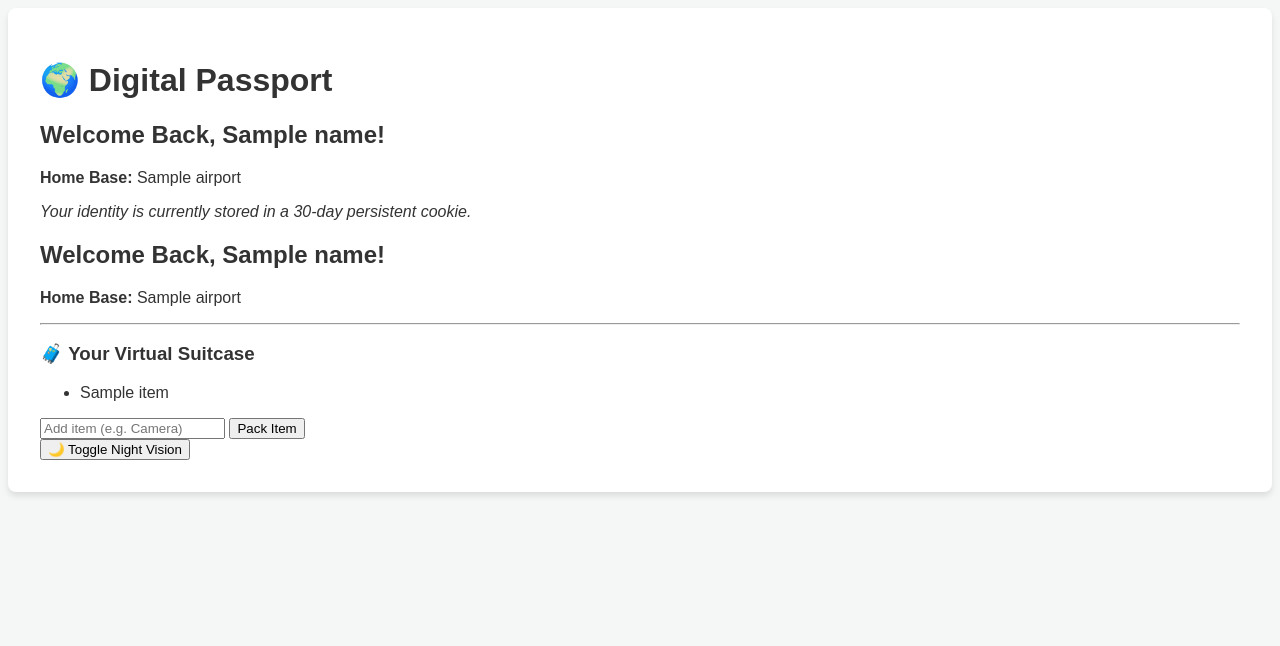
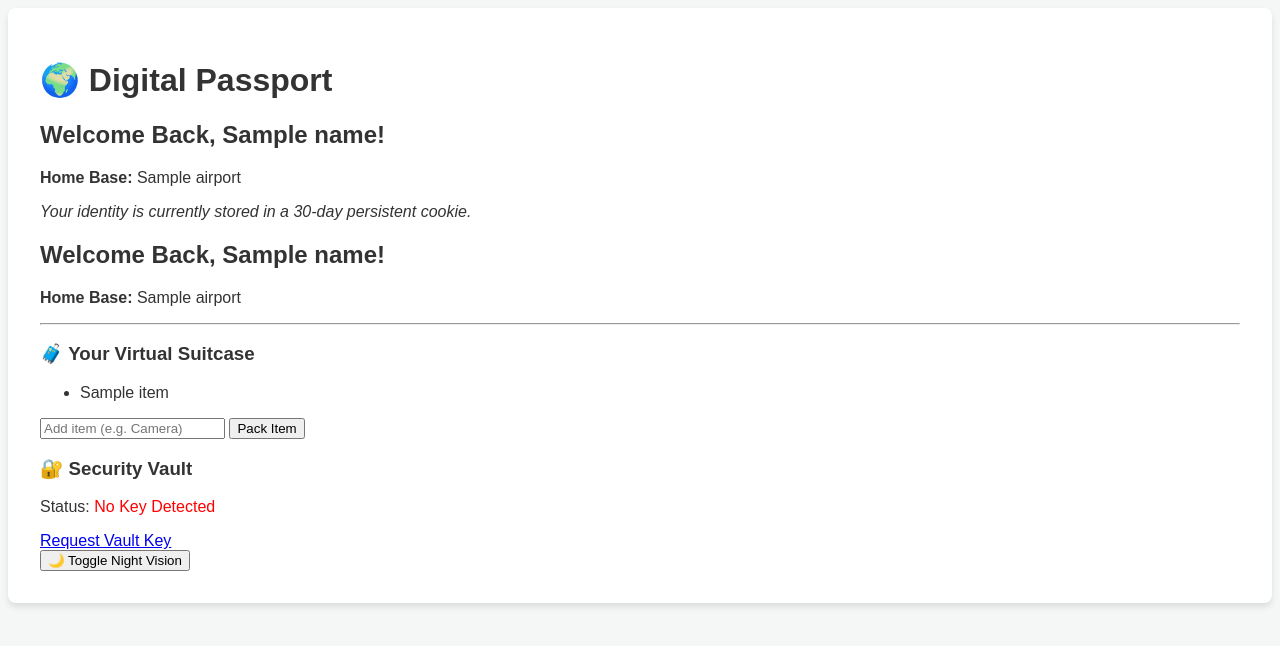
Before and after one commit to saurabh1088/python, a Flask app: template projects/the_digital_passport/templates/dashboard.html in a window 1280 px wide. Shown: the top 646 px of the page. Run offline with Flask 3, Linux system fonts and the light colour scheme; the template is opened without the code that fills it: most values are stand-ins (such as "Sample title", 1, 10 or a date in 2020).

Commit message:
feat(security): add HttpOnly vault_key cookie with SameSite protection
- Introduce /get-vault-key route to issue secure cookie
- Set 'vault_key' cookie with HttpOnly flag to prevent JS access
- Apply SameSite=Lax to mitigate CSRF risks
- Add max_age for controlled cookie expiry
- Update dashboard UI to reflect vault key presence via server-side check
- Ensure sensitive cookie is accessible only via HTTP requests, not document.cookie

```diff
--- a/projects/the_digital_passport/app.py
+++ b/projects/the_digital_passport/app.py
@@ -70,6 +70,20 @@ def add_item():
 
     return redirect(url_for('dashboard'))
 
+@app.route('/get-vault-key')
+def get_vault_key():
+    response = make_response(redirect(url_for('dashboard')))
+
+    # Setting a High-Security Cookie
+    # HttpOnly=True: Prevents JavaScript from accessing the cookie
+    # SameSite='Lax': Prevents the cookie from being sent on cross-site subrequests (CSRF protection)
+    response.set_cookie('vault_key', 'SECRET-PASS-789',
+                        max_age=60*60,
+                        httponly=True,
+                        samesite='Lax')
+
+    return response
+
 if __name__ == '__main__':
     # debug=True enables auto-reloading and helpful error messages.
     app.run(debug=True, port=5001)
--- a/projects/the_digital_passport/templates/dashboard.html
+++ b/projects/the_digital_passport/templates/dashboard.html
@@ -45,6 +45,17 @@
                 <button type="submit">Pack Item</button>
             </form>
         </section>
+        <section class="security-vault">
+            <h3>🔐 Security Vault</h3>
+            <p>Status:
+                {% if request.cookies.get('vault_key') %}
+                <span style="color: green;">Key Secured in Browser</span>
+                {% else %}
+                <span style="color: red;">No Key Detected</span>
+                {% endif %}
+            </p>
+            <a href="/get-vault-key" class="btn">Request Vault Key</a>
+        </section>
         <button id="theme-toggle" class="btn-secondary">🌙 Toggle Night Vision</button>
 
         <script src="{{ url_for('static', filename='js/script.js') }}"></script>
```
